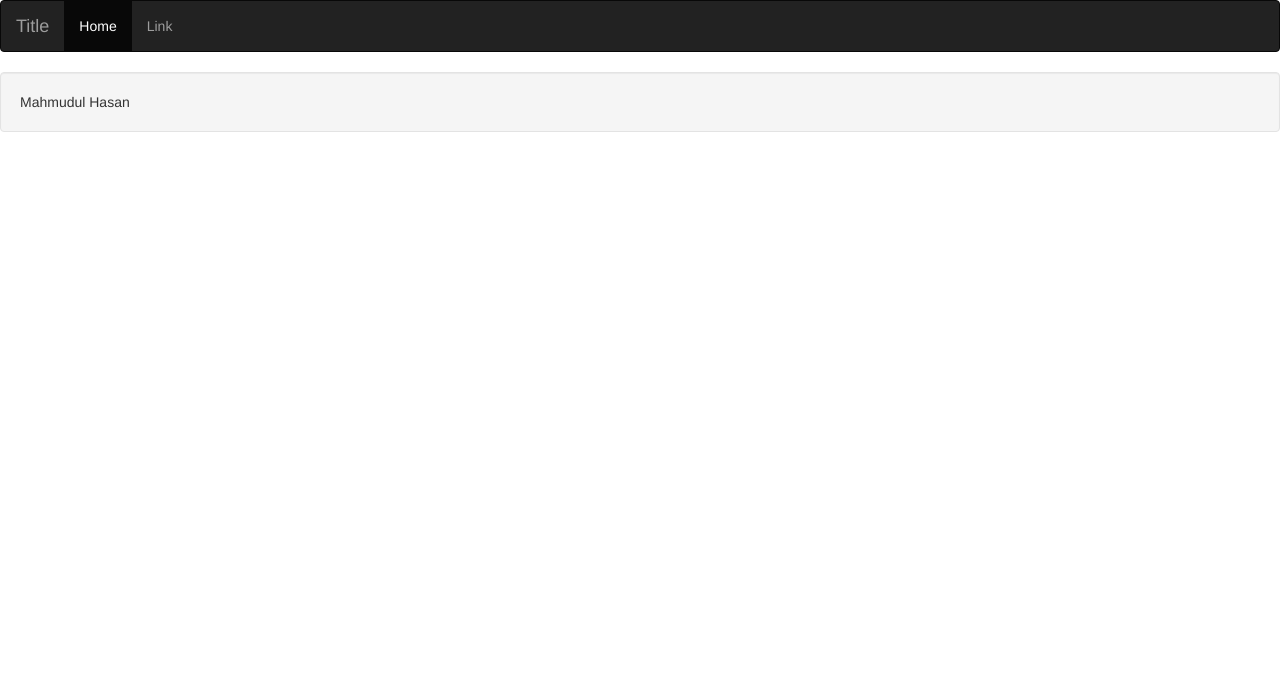
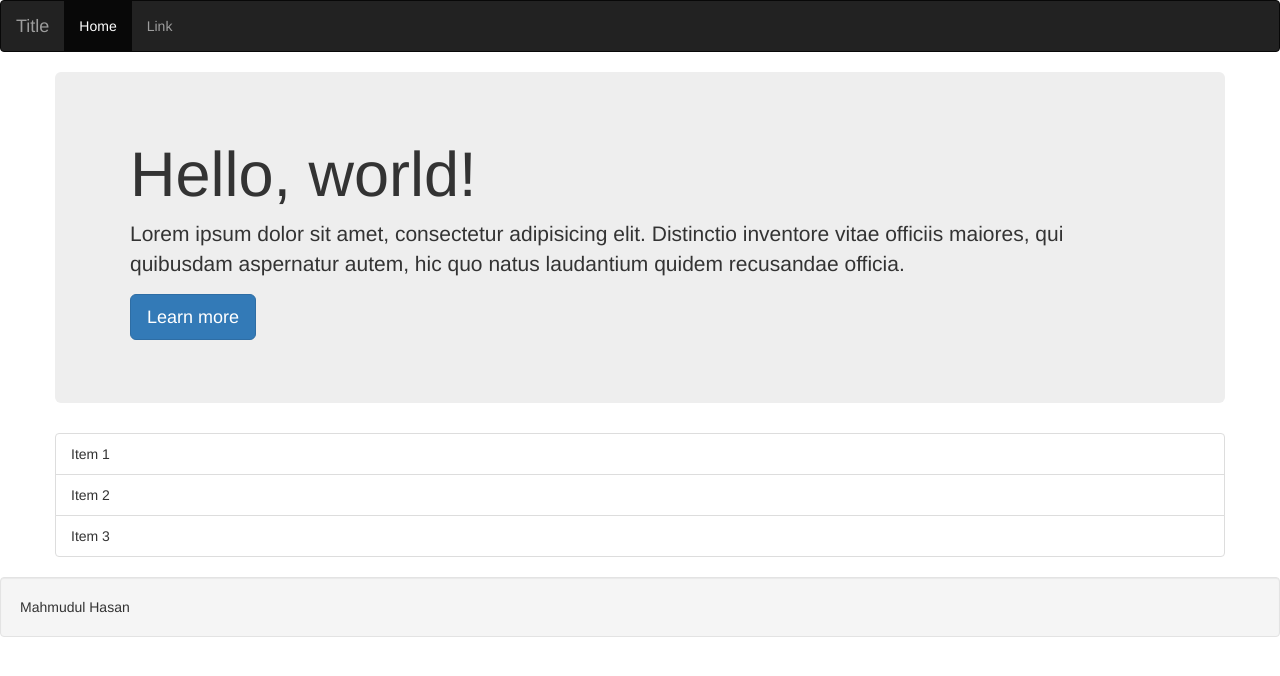
Before and after one commit to hasanTheBest/gitTest, a plain HTML site: page index.html in a window 1280 px wide. Drawn offline with nearby package versions, Linux system fonts and the light colour scheme.

Commit message:
html file edited.

```diff
--- a/index.html
+++ b/index.html
@@ -21,6 +21,27 @@
 			</div>
 		</nav>
 		<header>
+			<div class="container">
+				<div class="row">
+					<div class="col-12">
+						<div class="jumbotron">
+							<div class="container">
+								<h1>Hello, world!</h1>
+								<p>Lorem ipsum dolor sit amet, consectetur adipisicing elit. Distinctio inventore vitae officiis maiores, qui quibusdam aspernatur autem, hic quo natus laudantium quidem recusandae officia.</p>
+								<p>
+									<a class="btn btn-primary btn-lg">Learn more</a>
+								</p>
+							</div>
+						</div>
+
+						<ul class="list-group">
+							<li class="list-group-item">Item 1</li>
+							<li class="list-group-item">Item 2</li>
+							<li class="list-group-item">Item 3</li>
+						</ul>
+					</div>
+				</div>
+			</div>
 			<div class="well">
 				Mahmudul Hasan
 			</div>
```
